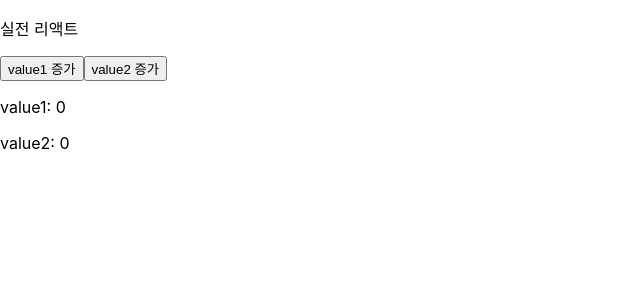
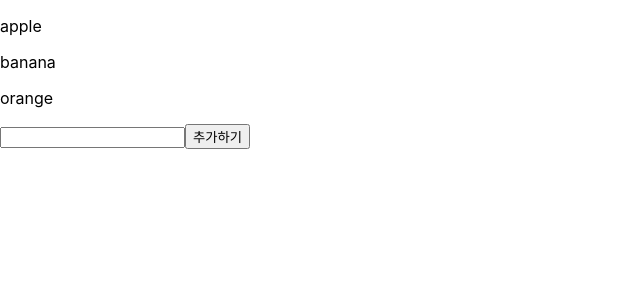
Before and after one commit to imwisdom/practical-react-programming, a React (Create React App) app: page / in a window 1280 px wide. Shown: the top 300 px of the page, without its empty margins (0-640 px from the left). Built offline with nearby package versions, Linux system fonts and the light colour scheme.

Commit message:
상태값을 불변객체로 만들어서 렌더링하여 변경사항 반영

```diff
--- a/src/App.js
+++ b/src/App.js
@@ -1,12 +1,13 @@
 import React, { createContext } from 'react';
 import Context from './practice/context';
 import Ref from './practice/ref';
-import Rendering from './practice/rendering';
+import Rendering1 from './practice/rendering1';
+import Rendering2 from './practice/rendering2';
 
 function App() {
 
   return (
-    <Rendering />
+    <Rendering2 />
   );
 }
 
--- a/src/practice/MyComponent.js
+++ b/src/practice/MyComponent.js
@@ -13,4 +13,5 @@ function MyComponent({value1, value2}){
 function isEqual(prevProps, nextProps){
     return prevProps.value1 === nextProps.value1;
 }
+//속성값 비교함수를 사용하지 않으면 리액트 내부 비교함수가 실행됨
 export default React.memo(MyComponent, isEqual);
--- a/src/practice/rendering.js
+++ b/src/practice/rendering1.js
@@ -1,7 +1,7 @@
 import { useState } from "react";
 import MyComponent from "./MyComponent";
 
-export default function Rendering(){
+export default function Rendering1(){
     const [value1, setValue1] = useState(0);
     const [value2, setValue2] = useState(0);
 
--- /dev/null
+++ b/src/practice/rendering2.js
@@ -0,0 +1,35 @@
+import React, { useState } from "react";
+
+export default function Rendering2(){
+    return <SelectFruit />;
+}
+function SelectFruit(){
+    const [fruits, setFruits] = useState(['apple', 'banana', 'orange']);
+    const [newFruits, setNewFruits] = useState('');
+
+    function addNewFruit(){
+        //fruits.push(newFruits); => fruits의 레퍼런스가 변경되지 않아서 변경사항 반영안됨
+        setFruits([...fruits, newFruits]); //상태값을 불변객체로 관리하여 변경사항 반영
+        setNewFruits('');
+    }
+
+    return (
+        <div>
+            <Select options={fruits} />
+            <input
+                types="text"
+                value={newFruits}
+                onChange={e => setNewFruits(e.target.value)}
+                />
+            <button onClick={addNewFruit}>추가하기</button>
+        </div>
+    );
+}
+
+const Select = React.memo(({ options }) => (
+    <div>
+        {options.map(item => (
+            <p>{item}</p>
+        ))}
+    </div>
+));
```
